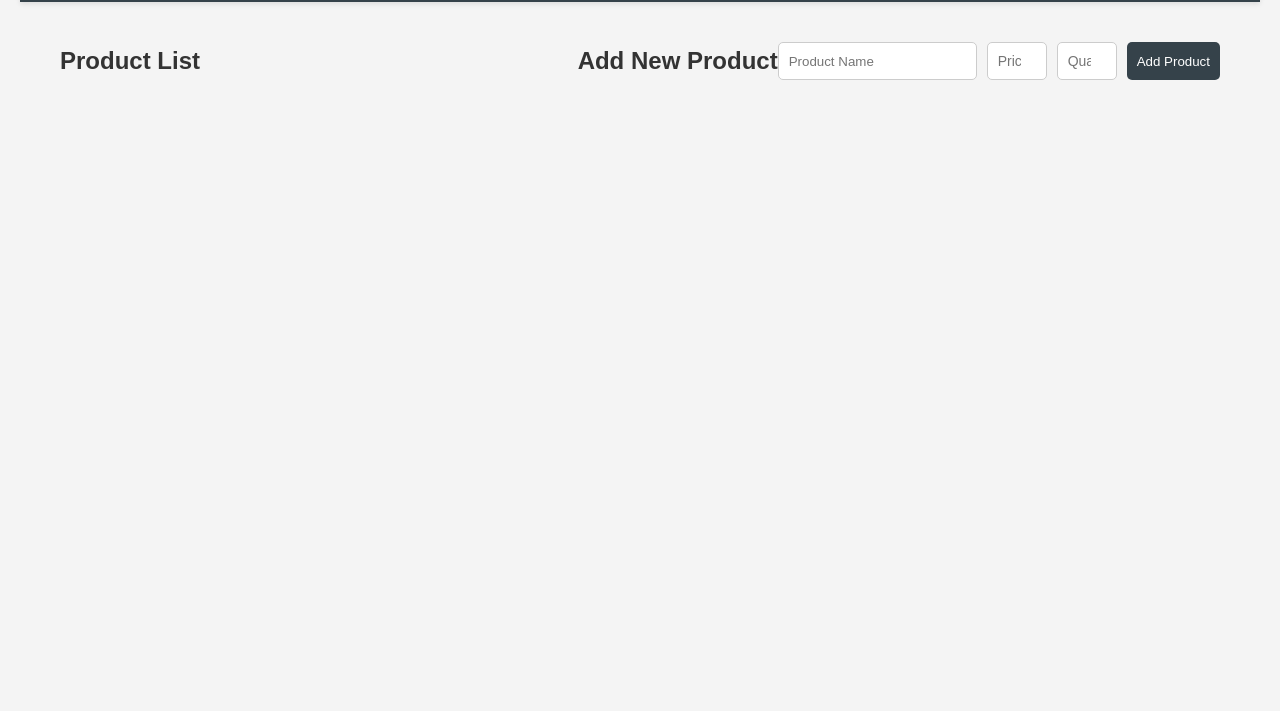
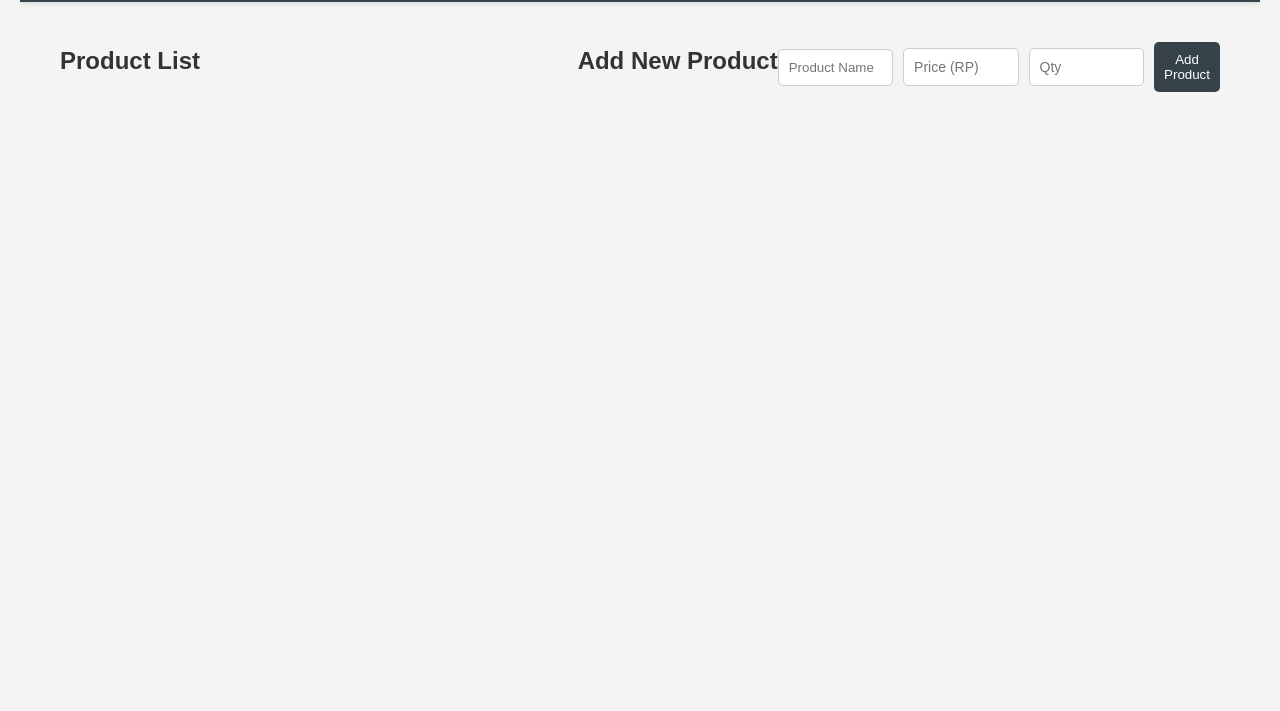
Before and after one commit to hexagon66613/Warung-Agen, a website: page manage-products.html in a window 1280 px wide. Shown: the part 89-800 px from the top of the page. Drawn offline with Linux system fonts and the light colour scheme; no server answers.

Commit message:
Update manage-products.html

```diff
--- a/manage-products.html
+++ b/manage-products.html
@@ -42,13 +42,15 @@
         form {
             display: flex;
             margin-bottom: 20px;
+            align-items: center; /* Align items vertically */
         }
         input[type="text"], input[type="number"] {
             padding: 10px;
             margin-right: 10px;
             border: 1px solid #ccc;
             border-radius: 5px;
-            flex: 1;
+            flex: 0 1 200px; /* Fixed width for inputs */
+            min-width: 0; /* Prevent shrinking */
         }
         button {
             padding: 10px;
@@ -76,7 +78,7 @@
         <form id="add-product-form">
             <input type="text" id="product-name" placeholder="Product Name" required />
             <input type="number" id="product-price" placeholder="Price (RP)" required />
-            <input type="number" id="product-qty" placeholder="Quantity" required />
+            <input type="number" id="product-qty" placeholder="Qty" required />
             <button type="submit">Add Product</button>
         </form>
     </main>
```
